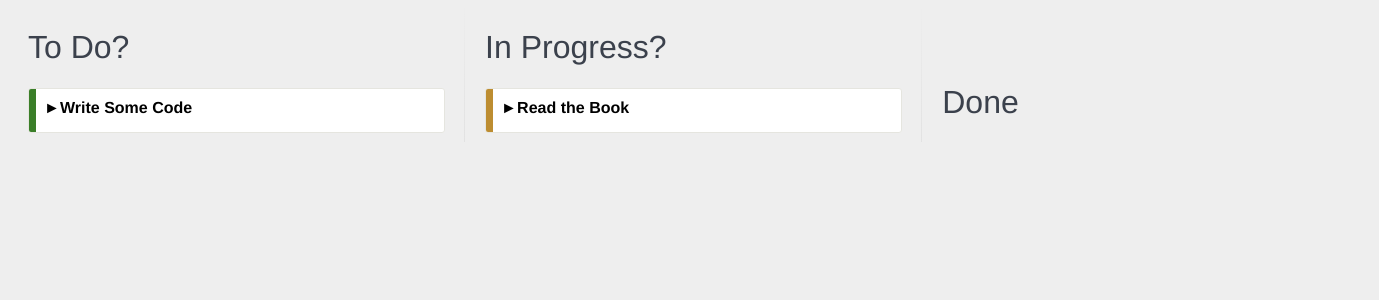
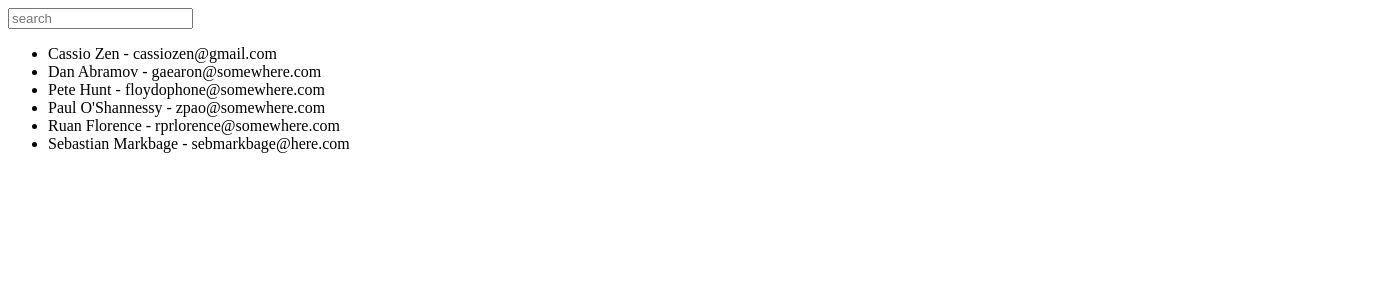
Before and after one commit to snytkine/rts1, a React app: page / in a window 1280 px wide. Shown: the top 300 px of the page, 1379 px wide, since content can reach past the window. Built offline with nearby package versions, Linux system fonts and the light colour scheme; the HTML template or start-up script is replaced by a standard one.

Commit message:
Initial version of contacts app

```diff
--- /dev/null
+++ b/app/src/components/ContactApp/contactapp.tsx
@@ -0,0 +1,31 @@
+import * as React from "react";
+import  {Component, CSSProperties} from 'react'
+import {SearchBar} from '../SearchBar/searchbar'
+import {ContactList} from '../ContactList/contactlist'
+import {IContact} from '../../interfaces'
+
+
+interface ContactAppProps {
+  contacts: IContact[]
+}
+
+interface IContactAppState {
+  filterText: string
+}
+
+export class ContactApp extends Component<ContactAppProps, IContactAppState> {
+
+  constructor(){
+    super();
+    this.state = {
+      filterText: ""
+    }
+  }
+
+  render() {
+    return <div>
+      <SearchBar filterText={this.state.filterText}/>
+      <ContactList contacts={this.props.contacts} filterText={this.state.filterText}/>
+    </div>
+  }
+}
--- /dev/null
+++ b/app/src/components/ContactApp/index.ts
@@ -0,0 +1 @@
+export * from './contactapp';
--- /dev/null
+++ b/app/src/components/ContactItem/contactitem.tsx
@@ -0,0 +1,13 @@
+import * as React from "react";
+import  {Component, CSSProperties} from 'react'
+import {IContact} from "../../interfaces/data";
+export {IContact} from "../../interfaces"
+
+export class ContactItem extends Component<IContact, object>{
+
+  render(){
+    return(
+        <li>{this.props.name} - {this.props.email}</li>
+    )
+  }
+}
--- /dev/null
+++ b/app/src/components/ContactList/contactlist.tsx
@@ -0,0 +1,25 @@
+import * as React from "react";
+import  {Component, CSSProperties} from 'react'
+import {IContact} from '../../interfaces'
+import {ContactItem} from '../ContactItem/contactitem'
+
+interface IContactListProps {
+  contacts: IContact[]
+  filterText: string
+}
+
+export class ContactList extends Component<IContactListProps, object> {
+
+  render() {
+    return (
+        <ul>
+          {this.props.contacts.map(
+              contact => <ContactItem key={contact.email}
+                                      name={contact.name}
+                                      email={contact.email}
+              />
+          )}
+        </ul>
+    )
+  }
+}
--- /dev/null
+++ b/app/src/components/SearchBar/searchbar.tsx
@@ -0,0 +1,13 @@
+import * as React from "react";
+import  {Component, CSSProperties} from 'react'
+
+interface ISearchBarProps {
+  filterText: string
+}
+export class SearchBar extends Component<ISearchBarProps, {}>{
+
+
+  render(){
+    return <input type="search" placeholder="search" value={this.props.filterText}/>
+  }
+}
--- a/app/src/containers/App/App.tsx
+++ b/app/src/containers/App/App.tsx
@@ -1,44 +1,16 @@
 import * as React from "react";
-import {ICard} from '../../interfaces'
-import {KanbanBoards} from "../../components/KanbanBoard/"
-let cardsList: ICard[] = [
-  {
-    id: 1,
-    key: 1,
-    title: "Read the Book",
-    description: "I Should read the whole book",
-    color: '#BD8D31',
-    status: "in-progress",
-    tasks: []
-  },
-  {
-    id: 2,
-    key: 2,
-    title: "Write Some Code",
-    description: "Code along with the sample in the book",
-    color: '#3A7E28',
-    status: "todo",
-    tasks: [
-      {
-        id: 1,
-        name: "ContactList Example",
-        done: true
-      },
-      {
-        id: 2,
-        name: "Kanban Example",
-        done: false
-      },
-      {
-        id: 3,
-        name: "My own experiments!",
-        done: false
-      }
+import {IContact} from '../../interfaces'
+import {ContactApp} from "../../components/ContactApp/"
 
 
-    ]
-  }
+let cardsList: IContact[] = [
+  {name: "Cassio Zen", email: "cassiozen@gmail.com"},
+  {name: "Dan Abramov", email: "gaearon@somewhere.com"},
+  {name: "Pete Hunt", email: "floydophone@somewhere.com"},
+  {name: "Paul O'Shannessy", email: "zpao@somewhere.com"},
+  {name: "Ruan Florence", email: "rprlorence@somewhere.com"},
+  {name: "Sebastian Markbage", email: "sebmarkbage@here.com"}
 ];
 
 
-export default () => <KanbanBoards cards={cardsList}/>
+export default () => <ContactApp contacts={cardsList}/>
--- a/app/src/index.tsx
+++ b/app/src/index.tsx
@@ -13,7 +13,7 @@ const {AppContainer} = require("react-hot-loader");
  - In webpack Dev it will be injected as /**
  - In webpack prod it will be extracted as a separate bundled file
  */
-import "./../stylesheets/main.css";
+//import "./../stylesheets/main.css";
 
 /*
  Main App Container
--- a/app/src/interfaces/data.ts
+++ b/app/src/interfaces/data.ts
@@ -28,3 +28,8 @@ export interface ICardsList {
   title: string
   cards: ICard[]
 }
+
+export interface IContact {
+  name: string
+  email: string
+}
--- a/app/stylesheets/4_Base/base.css
+++ b/app/stylesheets/4_Base/base.css
@@ -6,7 +6,6 @@ h1 {
 }
 
 ul {
-    list-style-type: none;
     padding: 0;
     margin: 0;
 }
```
